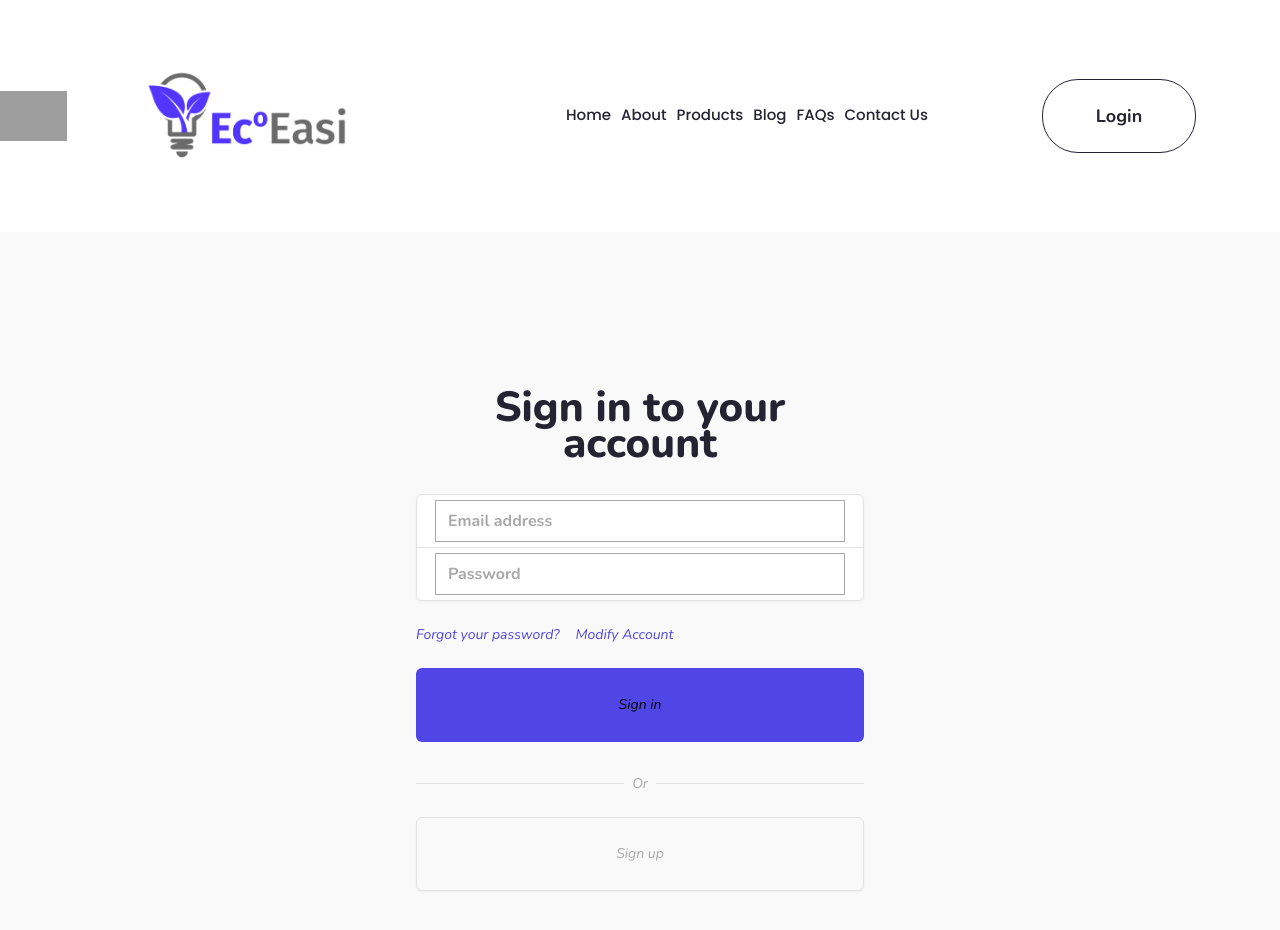
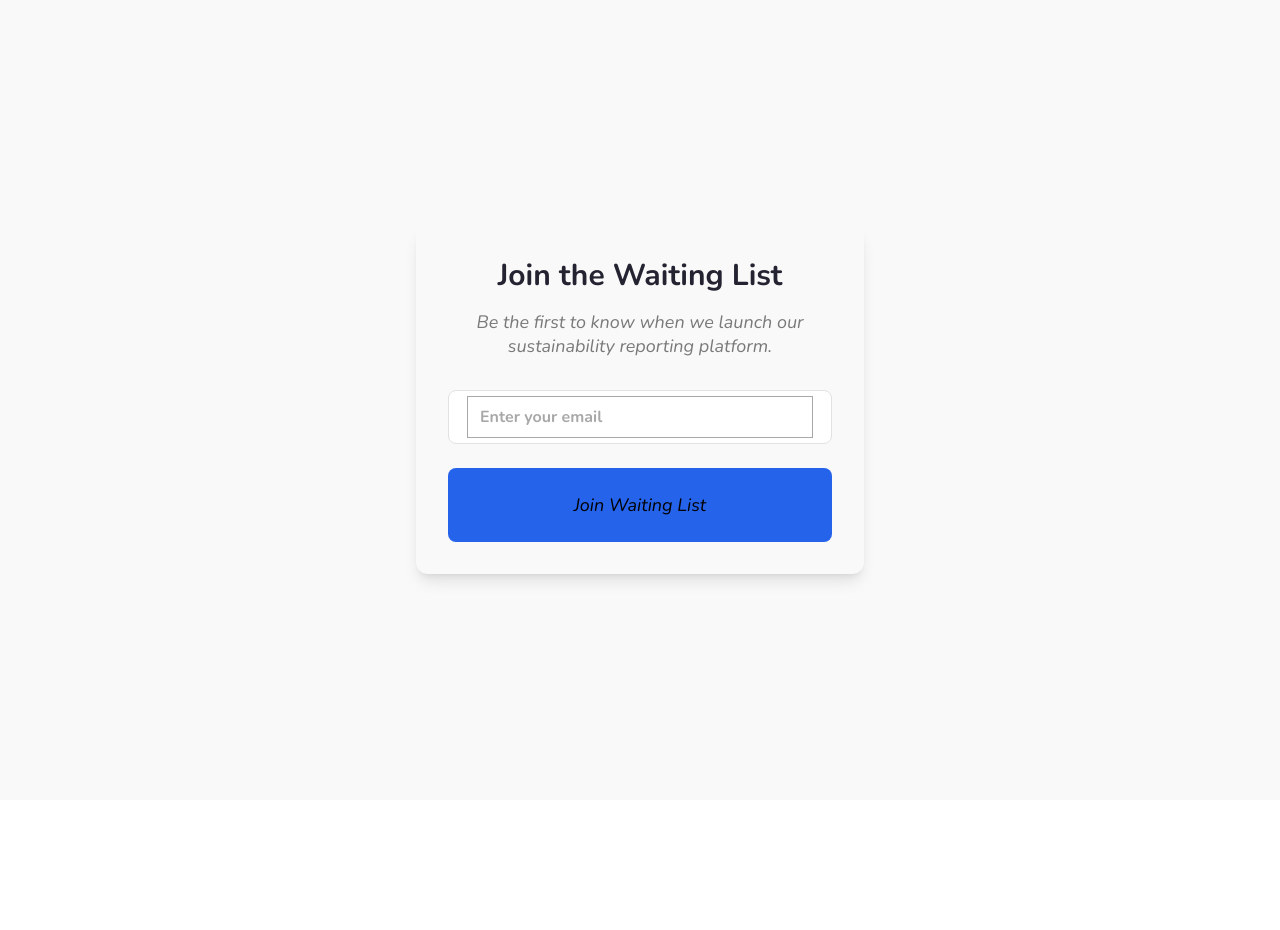
Before and after one commit to umeshdhanwal/latestecoeasi, a React (Vite) app: page /login in a window 1280 px wide. Shown: the top 930 px of the page. After the commit the page ends 800 px from the top, so only its background shows below. Built offline with nearby package versions, Linux system fonts and the light colour scheme; grey boxes are pictures that could not be loaded.

Commit message:
join the waitlist

```diff
--- a/src/components/Header/index.jsx
+++ b/src/components/Header/index.jsx
@@ -171,7 +171,7 @@ export default function Header({ className = "", simplified = false, onLogout, .
                     shape="round"
                     className="mt-5 min-w-[154px] !bg-white rounded-[36px] px-[34px] font-bold sm:px-4 text-gray-900 border border-gray-900 hover:bg-green-500 hover:text-white hover:border-green-500 transition-colors duration-300"
                   >
-                    Login
+                    Join Waitlist
                   </Button>
                 </div>
               </div>
@@ -186,7 +186,7 @@ export default function Header({ className = "", simplified = false, onLogout, .
                 className="min-w-[154px] !bg-white rounded-[36px] px-[34px] font-bold sm:px-4 text-gray-900 border border-gray-900 hover:bg-green-500 hover:text-white hover:border-green-500 transition-colors duration-300"
                 onClick={() => navigate('/login')}
               >
-                Login
+                Join Waitlist
               </Button>
             </div>
           )}
--- a/src/pages/Group368/EffortlessESGManagementSection.jsx
+++ b/src/pages/Group368/EffortlessESGManagementSection.jsx
@@ -1,7 +1,10 @@
 import { Img, Text, Heading, Button } from "../../components";
 import React from "react";
+import { useNavigate } from "react-router-dom";
 
 export default function EffortlessESGManagementSection() {
+  const navigate = useNavigate();
+
   return (
     <>
       <div className="mt-[204px] w-full">
@@ -32,8 +35,9 @@ export default function EffortlessESGManagementSection() {
                      bg-white text-grey-a400 border-4 border-green-a400
                      hover:bg-green-800 hover:text-white hover:border-green-800
                      transition-colors duration-300"
+                  onClick={() => navigate('/login')}
                 >
-                  Mid-Sized Buyers Get started
+                  Join the waiting list
                 </Button>
               </div>
               <div className="flex w-[34%] flex-col gap-[42px] rounded-[40px] bg-white-a700 px-8 py-[82px] lg:py-8 md:w-full md:py-5 sm:p-4">
--- a/src/pages/HomepageA/index.jsx
+++ b/src/pages/HomepageA/index.jsx
@@ -67,9 +67,7 @@ export default function HomepageAPage() {
                             as="p"
                             className="w-[80%] text-[25px] font-normal leading-[157.4%] text-gray-600 lg:w-full lg:text-[21px] md:w-full"
                           >
-                            Are you an SME supplier who want a free ESG Assessment & Report aligned with CSRD
-                            which you can send to buyers? Then sign-up to the EcoEasi Supply Chain ESG
-                            compliance platform.
+                            EcoEasi empowers SME suppliers to meet the ESG requests from their CSRD customers. EcoEasi will be soon be live. Join our waiting list and unlock EcoEasi's collaborative platform that provides insights in an ESG report.
                           </Text>
                           <Button
                             size="lg"
@@ -79,9 +77,9 @@ export default function HomepageAPage() {
                              hover:bg-deep_purple-a400 hover:!text-white
                              transition-colors duration-300 flex flex-row items-center justify-center text-center
                              cursor-pointer whitespace-nowrap h-[68px] text-[18px]"
-                            onClick={() => navigate('/sustainabilityreportoption')}
+                            onClick={() => navigate('/login')}
                           >
-                            SMEs Get Started
+                            Join the waiting list
                           </Button>
                         </div>
                         <div className="flex w-[34%] flex-col gap-[34px] rounded-[40px] bg-white-a700 px-8 py-[86px] lg:py-8 md:w-full md:py-5 sm:p-4">
@@ -114,7 +112,7 @@ export default function HomepageAPage() {
                                 **********
                               </Text>
                               <Button size="xs" className="mt-2.5 min-w-[40px] rounded px-3 font-bold">
-                                LogIn
+                                Join the waiting list
                               </Button>
                             </div>
                             <Img
--- a/src/pages/Login/index.jsx
+++ b/src/pages/Login/index.jsx
@@ -1,30 +1,12 @@
-import React, { useState, useEffect } from 'react';
-import { Helmet } from "react-helmet";
-import { useNavigate } from 'react-router-dom';
-import { Input, Button, Text, Heading } from "../../components";
-import SignupModal from '../../components/SignupModal';
-import ForgotPasswordModal from '../../components/ForgotPasswordModal';
-import ModifyAccountModal from '../../components/ModifyAccountModal';
-import Header from "../../components/Header";
+import React, { useState } from 'react';
+import { Text, Input, Button } from "../../components";
 
-const LoginPage = () => {
+const WaitingListPage = () => {
   const [email, setEmail] = useState('');
-  const [password, setPassword] = useState('');
-  const [showSignup, setShowSignup] = useState(false);
-  const [showForgotPassword, setShowForgotPassword] = useState(false);
-  const [showModifyAccount, setShowModifyAccount] = useState(false);
-  const [loginError, setLoginError] = useState(false);
-  const [shake, setShake] = useState(false);
-  const navigate = useNavigate();
+  const [submitted, setSubmitted] = useState(false);
+  const [error, setError] = useState('');
 
-  useEffect(() => {
-    if (shake) {
-      const timer = setTimeout(() => setShake(false), 500);
-      return () => clearTimeout(timer);
-    }
-  }, [shake]);
-
-  const handleLogin = async (e) => {
+  const handleSubmit = async (e) => {
     e.preventDefault();
     try {
       const response = await fetch("https://g84c60a1e52e6e4-ora23aidb.adb.eu-paris-1.oraclecloudapps.com/ords/api/ee_do_service/this_action", {
@@ -34,136 +16,81 @@ const LoginPage = () => {
           'Content-Type': 'application/json'
         },
         body: JSON.stringify({
-          procedure: "LOGIN_USER",
+          procedure: "JOIN_WAITLIST",
           payload: {
-            email: email,
-            password: password
+            email: email
           }
         })
       });
 
       if (response.ok) {
-        const data = await response.json();
-        console.log('Login successful:', data);
-        navigate('/questionnaire');
+        setSubmitted(true);
+        setError('');
       } else {
-        setLoginError(true);
-        setShake(true);
+        setError('Something went wrong. Please try again.');
       }
     } catch (error) {
-      console.error('Error during login:', error);
-      setLoginError(true);
-      setShake(true);
+      setError('Network error. Please try again.');
     }
   };
 
   return (
-    <>
-      <Helmet>
-        <title>Login - EcoEasi</title>
-        <meta name="description" content="Login to your EcoEasi account" />
-      </Helmet>
-      <Header hideLogin />
-      <div className={`flex min-h-screen items-center justify-center bg-gray-50 py-1 px-4 sm:px-6 lg:px-8 ${shake ? 'animate-shake' : ''}`}>
-        <div className="w-full max-w-md space-y-8">
-          <div>
-            <Heading
+    <div className="flex min-h-screen items-center justify-center bg-gray-50 px-4">
+      <div className="w-full max-w-md space-y-8 rounded-xl bg-white p-8 shadow-lg">
+        <div className="text-center">
+          <Text
+            className="text-3xl font-bold text-gray-900"
             size="heading3xl"
-              as="h2"
-              className="mt-4 text-center text-3xl font-extrabold text-gray-900"
           >
-              Sign in to your account
-            </Heading>
+            Join the Waiting List
+          </Text>
+          <Text className="mt-4 text-gray-600">
+            Be the first to know when we launch our sustainability reporting platform.
+          </Text>
         </div>
-          <form className="mt-8 space-y-6" onSubmit={handleLogin}>
-            <div className="-space-y-px rounded-md shadow-sm">
+
+        {!submitted ? (
+          <form onSubmit={handleSubmit} className="mt-8 space-y-6">
             <div>
               <Input
-                  id="email-address"
-                  name="email"
                 type="email"
-                  autoComplete="email"
-                  required
-                  className="relative block w-full appearance-none rounded-none rounded-t-md border border-gray-300 px-3 py-2 text-gray-900 placeholder-gray-500 focus:z-10 focus:border-indigo-500 focus:outline-none focus:ring-indigo-500 sm:text-sm"
-                  placeholder="Email address"
+                placeholder="Enter your email"
                 value={email}
                 onChange={(e) => setEmail(e.target.value)}
+                required
+                className="w-full rounded-lg border border-gray-300 px-4 py-3"
               />
+              {error && (
+                <Text className="mt-2 text-sm text-red-600">
+                  {error}
+                </Text>
+              )}
             </div>
-              <div>
-                <Input
-                  id="password"
-                  name="password"
-                  type="password"
-                  autoComplete="current-password"
-                  required
-                  className="relative block w-full appearance-none rounded-none rounded-b-md border border-gray-300 px-3 py-2 text-gray-900 placeholder-gray-500 focus:z-10 focus:border-indigo-500 focus:outline-none focus:ring-indigo-500 sm:text-sm"
-                  placeholder="Password"
-                  value={password}
-                  onChange={(e) => setPassword(e.target.value)}
-                />
+            <Button
+              type="submit"
+              className="w-full rounded-lg bg-blue-600 px-4 py-3 text-white hover:bg-blue-700"
+            >
+              Join Waiting List
+            </Button>
+          </form>
+        ) : (
+          <div className="mt-8 text-center">
+            <div className="mb-4 rounded-full bg-green-100 p-2 inline-block">
+              <svg className="h-6 w-6 text-green-600" fill="none" stroke="currentColor" viewBox="0 0 24 24">
+                <path strokeLinecap="round" strokeLinejoin="round" strokeWidth="2" d="M5 13l4 4L19 7" />
+              </svg>
+            </div>
+            <Text className="text-xl font-medium text-gray-900">
+              Thank you for joining!
+            </Text>
+            <Text className="mt-2 text-gray-600">
+              We'll notify you when we launch.
+            </Text>
+          </div>
+        )}
       </div>
     </div>
-
-            {loginError && (
-              <div className="text-red-500 text-sm mt-2">
-                Incorrect email or password. Please try again.
-              </div>
-            )}
-
-            <div className="flex items-center justify-between">
-              <div className="text-sm flex gap-4">
-                <a
-                  href="#"
-                  className="font-medium text-indigo-600 hover:text-indigo-500"
-                  onClick={() => setShowForgotPassword(true)}
-                >
-                  Forgot your password?
-                </a>
-                <a
-                  href="#"
-                  className="font-medium text-indigo-600 hover:text-indigo-500"
-                  onClick={() => setShowModifyAccount(true)}
-                >
-                  Modify Account
-                </a>
-              </div>
-            </div>
-
-            <div>
-              <Button
-                type="submit"
-                className="group relative flex w-full justify-center rounded-md border border-transparent bg-indigo-600 py-2 px-4 text-sm font-medium text-white hover:bg-indigo-700 focus:outline-none focus:ring-2 focus:ring-indigo-500 focus:ring-offset-2"
-              >
-                Sign in
-              </Button>
-            </div>
-          </form>
-          <div className="mt-6">
-            <div className="relative">
-              <div className="absolute inset-0 flex items-center">
-                <div className="w-full border-t border-gray-300" />
-              </div>
-              <div className="relative flex justify-center text-sm">
-                <span className="bg-gray-50 px-2 text-gray-500">Or</span>
-              </div>
-            </div>
-            <div className="mt-6">
-              <Button
-                onClick={() => setShowSignup(true)}
-                className="flex w-full justify-center rounded-md border border-gray-300 bg-white py-2 px-4 text-sm font-medium text-gray-500 shadow-sm hover:bg-gray-50"
-              >
-                Sign up
-              </Button>
-            </div>
-          </div>
-        </div>
-      </div>
-      {showSignup && <SignupModal onClose={() => setShowSignup(false)} />}
-      {showForgotPassword && <ForgotPasswordModal onClose={() => setShowForgotPassword(false)} />}
-      {showModifyAccount && <ModifyAccountModal onClose={() => setShowModifyAccount(false)} />}
-    </>
   );
 };
 
-export default LoginPage;
+export default WaitingListPage;
```
Lines whose indentation alone changed are shown as unchanged.
